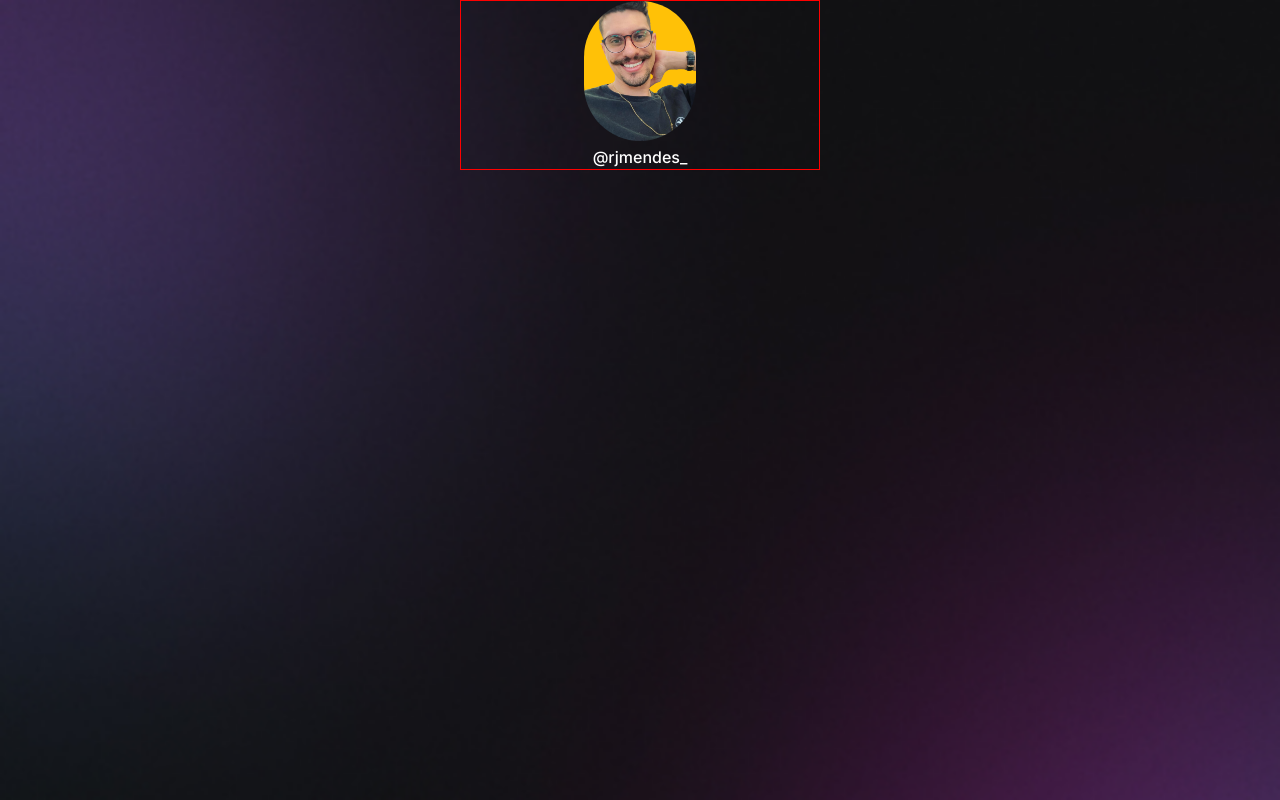
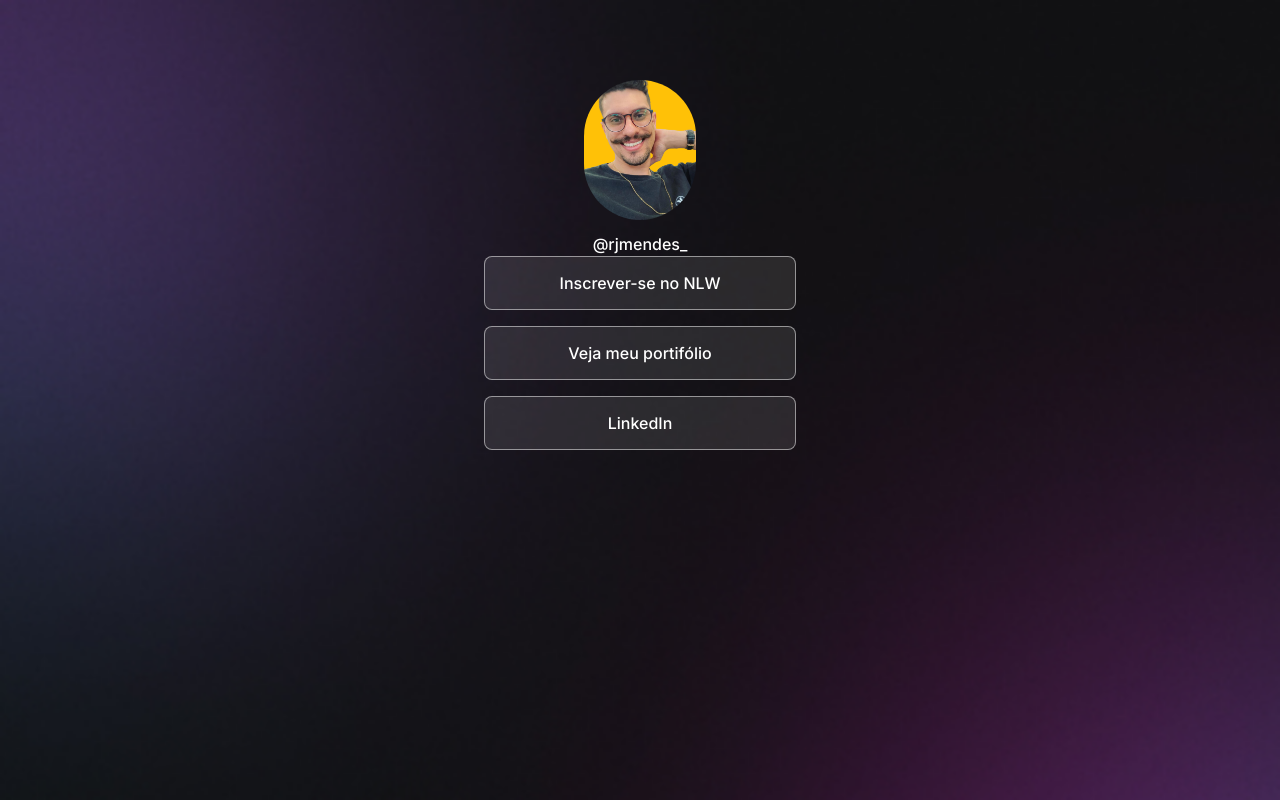
Before and after one commit to rafael1jmendes/projetolinks, a plain HTML site: page index.html in a window 1280 px wide. Drawn offline with Linux system fonts and the light colour scheme.

Commit message:
ajustando os botoes dos links da lista ul li a

```diff
--- a/index.html
+++ b/index.html
@@ -19,5 +19,20 @@
     <img src="./links/assets/avatar.png" alt="Foto Rafael fundo laranja"
     />
     <p>@rjmendes_</p>
+
+    <ul>
+        <li>
+            <a href="#">Inscrever-se no NLW</a>
+        </li>
+
+        <li>
+            <a href="https://github.com/rafael1jmendes">Veja meu portifólio</a>
+        </li>
+
+        <li>
+            <a href="https://www.linkedin.com/in/rafael-mendes-96b4b42a7/" target="_blank">LinkedIn</a>
+
+        </li>
+    </ul>
 </body>
 </html>
--- a/style.css
+++ b/style.css
@@ -23,14 +23,16 @@ body * {
 
 #container {
     width: 360px;
-    border: 1px solid red;
     margin: auto;
+    padding-top: 56px;
 
 
 }
 
 #profile {
     text-align: center;
+    padding: 24px;
+
 }
 
 #profile img {
@@ -43,4 +45,33 @@ body * {
 #profile p {
     font-weight: 500;
     line-height: 24px;
+    margin-top: 8px;
 }
+
+/*links*/
+ul {
+    list-style: none;
+    display: flex;
+    flex-direction: column;
+    gap: 16px;
+}
+
+ul li a {
+
+
+
+    display: flex;
+    align-items: center;
+    justify-content: center;
+    padding: 16px 24px;
+
+background: rgba(255, 255, 255, 0.1);
+border: 1px solid rgba(255, 255, 255, 0.5);
+border-radius: 8px;
+
+backdrop-filter: blur (4px);
+-webkit-backdrop-filter: blur(4px);
+
+    text-decoration: none;
+    font-weight: 500;
+}
```
